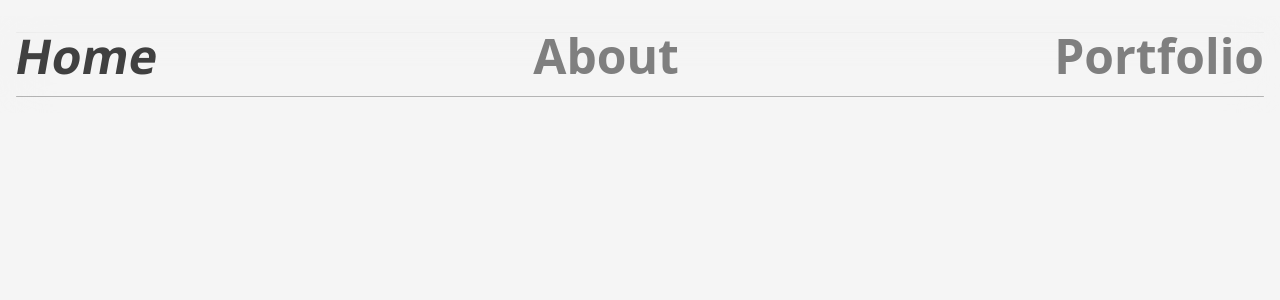
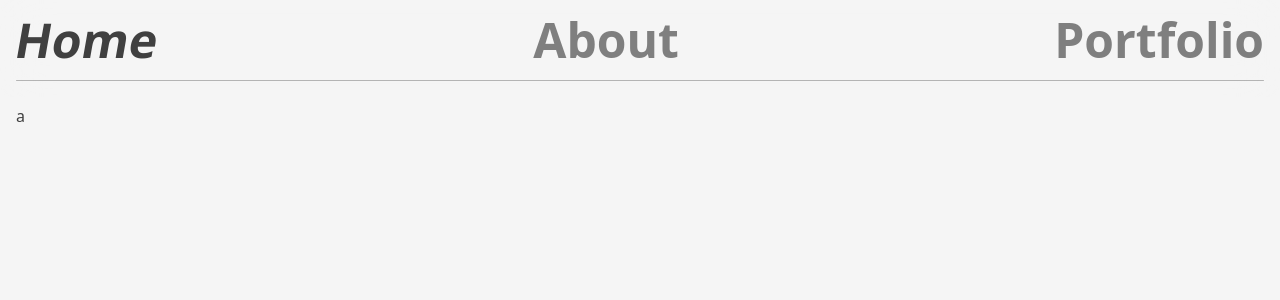
Before and after one commit to pnxl/www, a Vue app: page / in a window 1280 px wide. Shown: the top 300 px of the page. Built offline with nearby package versions, Linux system fonts and the light colour scheme.

Commit message:
styles: adjust height of elements

```diff
--- a/src/App.vue
+++ b/src/App.vue
@@ -1,11 +1,10 @@
 <template>
   <div
     id="app"
-    class="min-h-screen min-w-full bg-neutral-100 text-neutral-700 dark:bg-neutral-950 dark:text-neutral-200 p-4"
+    class="bg-neutral-100 text-neutral-700 dark:bg-neutral-950 dark:text-neutral-200 p-4 pt-0 h-screen overflow-hidden"
   >
     <Header />
-    <hr class="my-4 border-neutral-500 rounded-full opacity-50" />
-    <router-view v-slot="{ Component }">
+    <router-view v-slot="{ Component }" class="mt-[6.5rem]">
       <transition name="fade" mode="out-in">
         <component :is="Component" />
       </transition>
```
